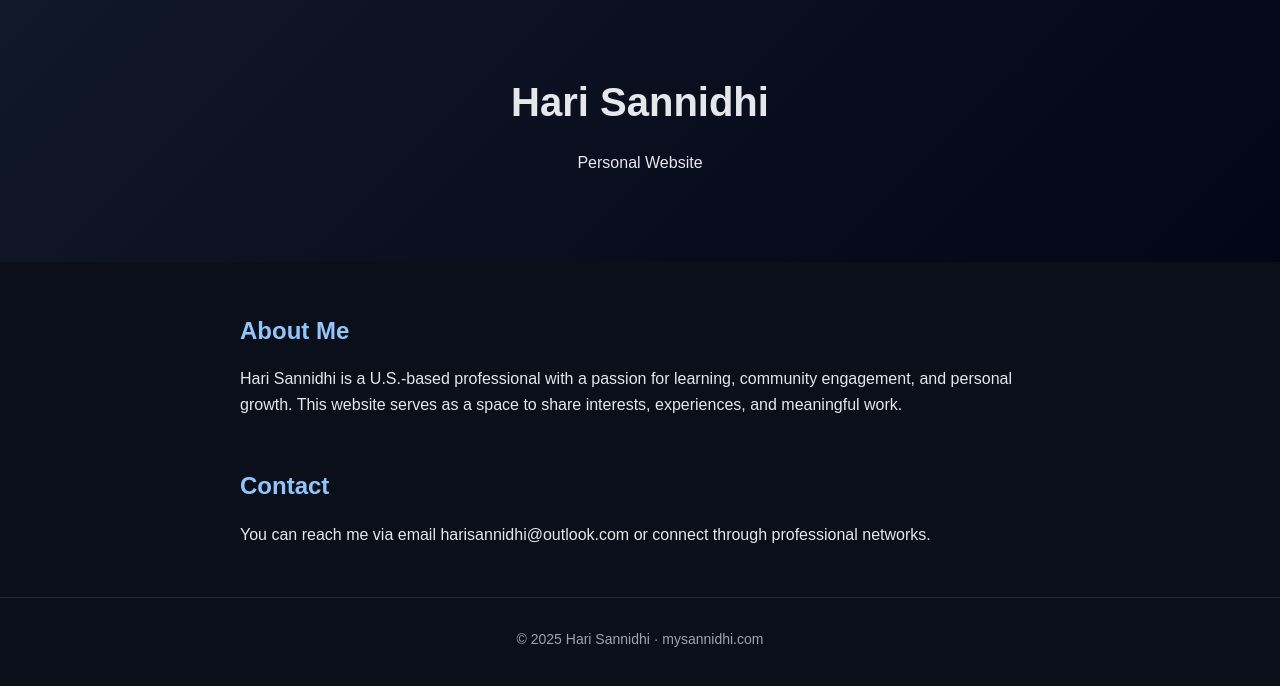
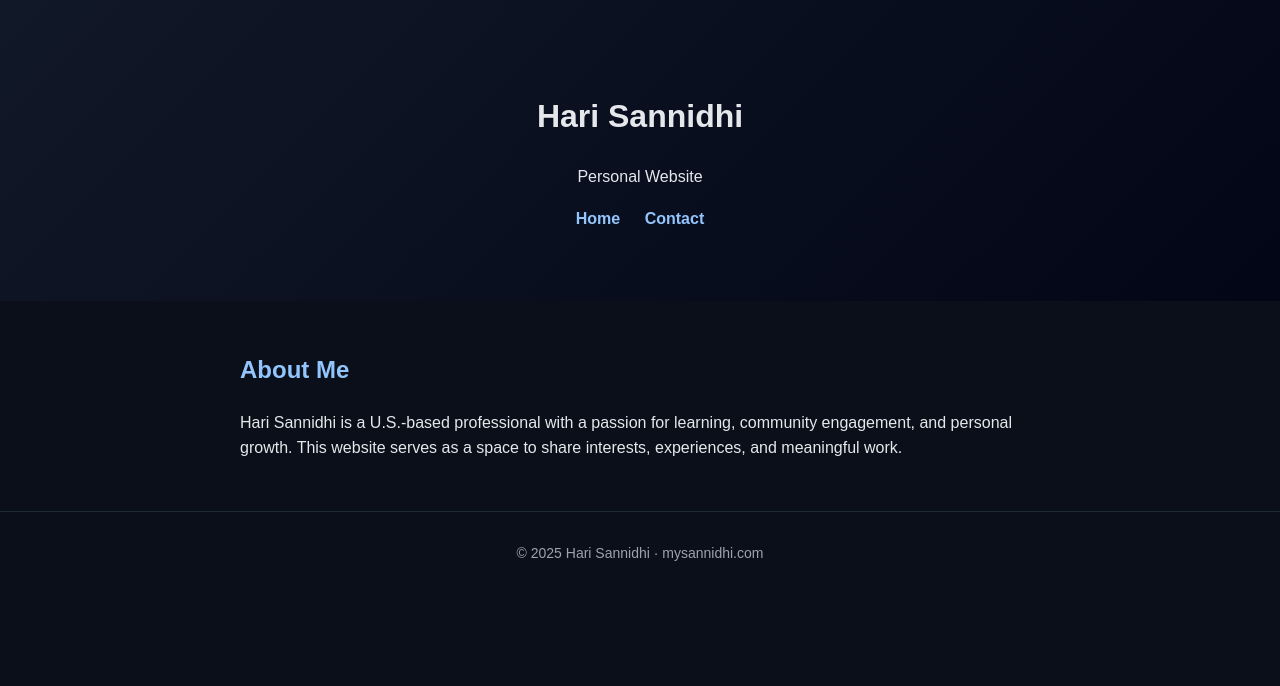
Before and after one commit to harivsannidhi/mysannidhi.com, a plain HTML site: page index.html in a window 1280 px wide. Drawn offline with Linux system fonts and the light colour scheme.

Commit message:
Add navigation menu and update styles in index.html
Added navigation links to the header and updated styles.

```diff
--- a/index.html
+++ b/index.html
@@ -20,9 +20,19 @@
       text-align: center;
     }
 
-    h1 {
-      margin: 0;
-      font-size: 2.5rem;
+    nav {
+      margin-top: 15px;
+    }
+
+    nav a {
+      color: #93c5fd;
+      margin: 0 10px;
+      font-weight: bold;
+      text-decoration: none;
+    }
+
+    nav a:hover {
+      text-decoration: underline;
     }
 
     section {
@@ -33,7 +43,6 @@
 
     h2 {
       color: #93c5fd;
-      margin-bottom: 10px;
     }
 
     footer {
@@ -43,15 +52,6 @@
       color: #9ca3af;
       border-top: 1px solid #1f2933;
     }
-
-    a {
-      color: #60a5fa;
-      text-decoration: none;
-    }
-
-    a:hover {
-      text-decoration: underline;
-    }
   </style>
 </head>
 
@@ -60,6 +60,11 @@
 <header>
   <h1>Hari Sannidhi</h1>
   <p>Personal Website</p>
+
+  <nav>
+    <a href="index.html">Home</a>
+    <a href="contact.html">Contact</a>
+  </nav>
 </header>
 
 <section>
@@ -71,13 +76,6 @@
   </p>
 </section>
 
-<section>
-  <h2>Contact</h2>
-  <p>
-    You can reach me via email harisannidhi@outlook.com or connect through professional networks.
-  </p>
-</section>
-
 <footer>
   © 2025 Hari Sannidhi · mysannidhi.com
 </footer>
```
